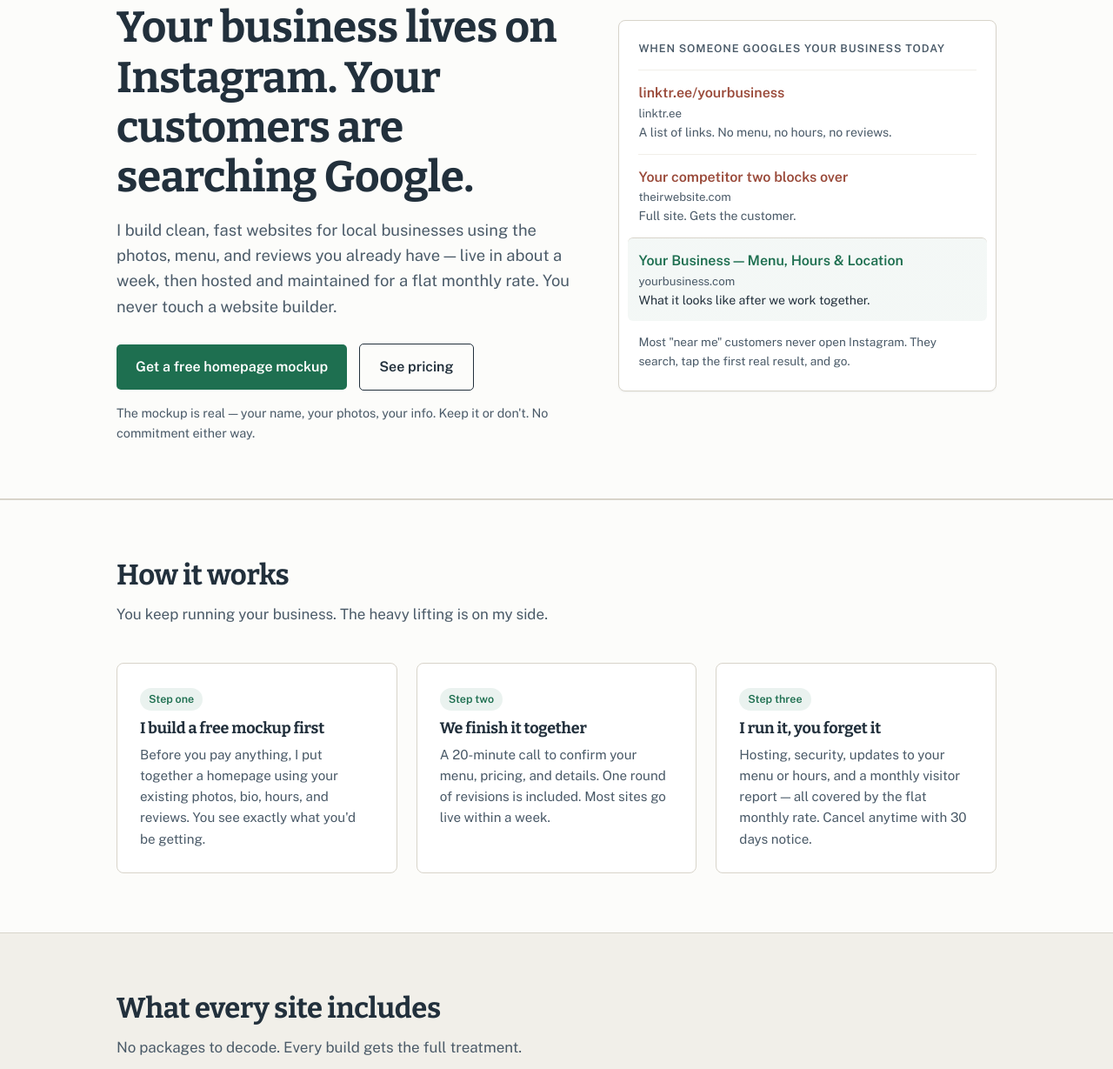
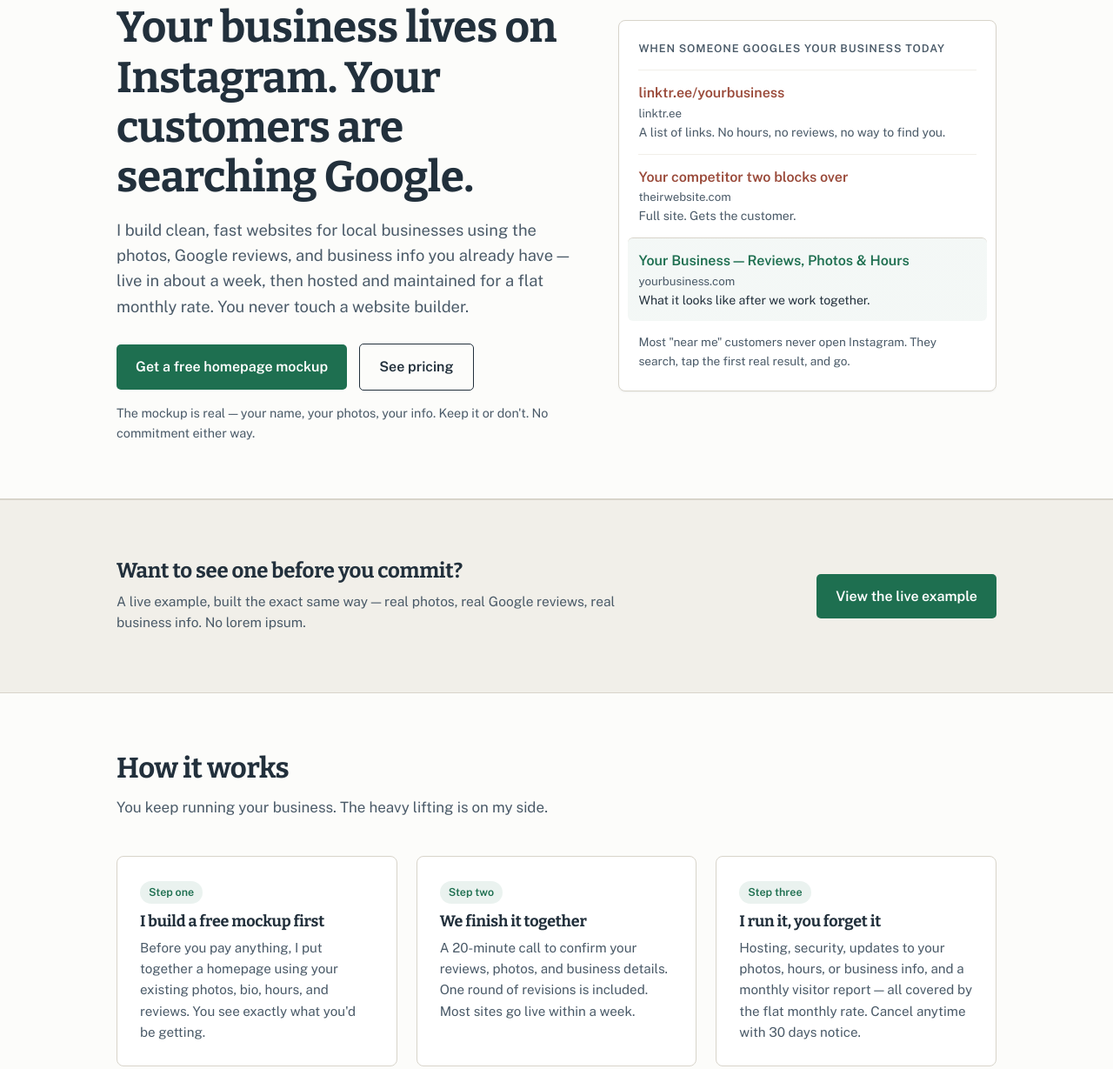
Before and after one commit to Stcroix1414/sitesbyant, a plain HTML site: page index.html in a window 1280 px wide. Shown: the part 177-1406 px from the top of the page at 87% size. Drawn offline with nearby package versions, Linux system fonts and the light colour scheme.

Commit message:
Broaden copy beyond menus to reviews/photos/business info, consolidate example link into one dedicated section

```diff
--- a/index.html
+++ b/index.html
@@ -98,6 +98,13 @@
   .sec-head h2{font-size:clamp(1.5rem,3vw,2.05rem);margin-bottom:12px}
   .sec-head p{color:var(--ink-soft)}
 
+  /* example */
+  .example{background:var(--panel)}
+  .example-row{display:flex;align-items:center;justify-content:space-between;gap:32px;flex-wrap:wrap}
+  .example-row h2{font-size:clamp(1.25rem,2.6vw,1.5rem);margin-bottom:8px}
+  .example-row p{color:var(--ink-soft);font-size:.97rem;max-width:38em}
+  @media(max-width:700px){.example-row{flex-direction:column;align-items:flex-start}}
+
   /* steps */
   .steps{display:grid;grid-template-columns:repeat(3,1fr);gap:22px}
   @media(max-width:760px){.steps{grid-template-columns:1fr}}
@@ -177,7 +184,6 @@
       <a href="#how">How it works</a>
       <a href="#included">What's included</a>
       <a href="#pricing">Pricing</a>
-      <a href="https://client.sitesbyant.com" target="_blank" rel="noopener">See an example</a>
       <a class="nav-cta" href="#contact">Get a free mockup</a>
     </nav>
   </div>
@@ -190,7 +196,7 @@
     <div>
       <span class="kicker">Websites for local businesses</span>
       <h1>Your business lives on Instagram. Your customers are searching Google.</h1>
-      <p class="lede">I build clean, fast websites for local businesses using the photos, menu, and reviews you already have — live in about a week, then hosted and maintained for a flat monthly rate. You never touch a website builder.</p>
+      <p class="lede">I build clean, fast websites for local businesses using the photos, Google reviews, and business info you already have — live in about a week, then hosted and maintained for a flat monthly rate. You never touch a website builder.</p>
       <div class="btn-row">
         <a class="btn" href="#contact">Get a free homepage mockup</a>
         <a class="btn ghost" href="#pricing">See pricing</a>
@@ -203,7 +209,7 @@
         <div class="serp-row bad">
           <div class="serp-title">linktr.ee/yourbusiness</div>
           <div class="serp-url">linktr.ee</div>
-          <div class="serp-desc">A list of links. No menu, no hours, no reviews.</div>
+          <div class="serp-desc">A list of links. No hours, no reviews, no way to find you.</div>
         </div>
         <div class="serp-row bad">
           <div class="serp-title">Your competitor two blocks over</div>
@@ -211,13 +217,23 @@
           <div class="serp-desc">Full site. Gets the customer.</div>
         </div>
         <div class="serp-row good">
-          <div class="serp-title">Your Business — Menu, Hours &amp; Location</div>
+          <div class="serp-title">Your Business — Reviews, Photos &amp; Hours</div>
           <div class="serp-url">yourbusiness.com</div>
           <div class="serp-desc">What it looks like after we work together.</div>
         </div>
         <div class="serp-caption">Most "near me" customers never open Instagram. They search, tap the first real result, and go.</div>
       </div>
     </div>
+  </div>
+</section>
+
+<section id="example" class="example">
+  <div class="wrap example-row">
+    <div>
+      <h2>Want to see one before you commit?</h2>
+      <p>A live example, built the exact same way — real photos, real Google reviews, real business info. No lorem ipsum.</p>
+    </div>
+    <a class="btn" href="https://client.sitesbyant.com" target="_blank" rel="noopener">View the live example</a>
   </div>
 </section>
 
@@ -236,12 +252,12 @@
       <div class="step">
         <span class="tag">Step two</span>
         <h3>We finish it together</h3>
-        <p>A 20-minute call to confirm your menu, pricing, and details. One round of revisions is included. Most sites go live within a week.</p>
+        <p>A 20-minute call to confirm your reviews, photos, and business details. One round of revisions is included. Most sites go live within a week.</p>
       </div>
       <div class="step">
         <span class="tag">Step three</span>
         <h3>I run it, you forget it</h3>
-        <p>Hosting, security, updates to your menu or hours, and a monthly visitor report — all covered by the flat monthly rate. Cancel anytime with 30 days notice.</p>
+        <p>Hosting, security, updates to your photos, hours, or business info, and a monthly visitor report — all covered by the flat monthly rate. Cancel anytime with 30 days notice.</p>
       </div>
     </div>
   </div>
@@ -304,7 +320,7 @@
         <div class="price-num">$50 <small>per month</small></div>
         <ul>
           <li>Hosting, security, and daily backups</li>
-          <li>Two content updates a month — menu changes, new photos, new hours</li>
+          <li>Two content updates a month — new photos, new reviews, updated hours or business info</li>
           <li>A monthly report: how many people visited and what they tapped</li>
           <li>Cancel anytime with 30 days notice</li>
         </ul>
```
